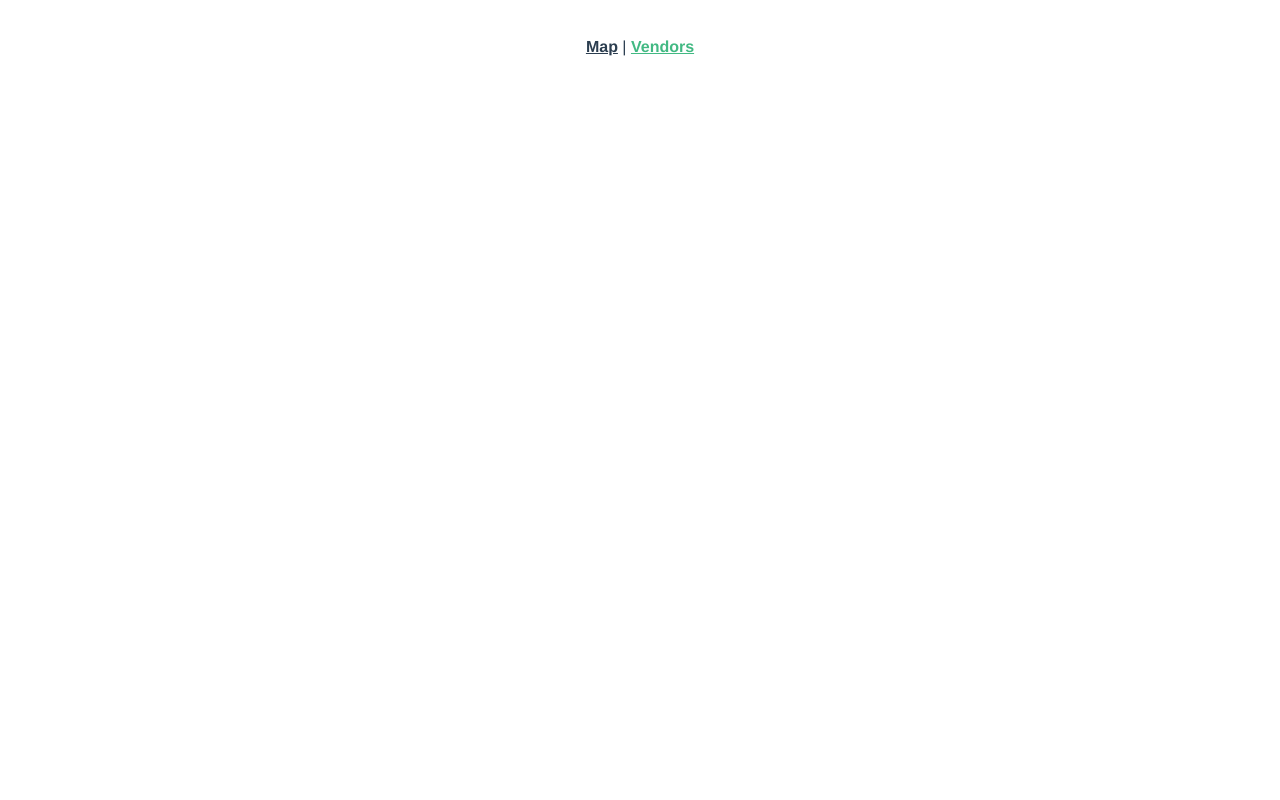
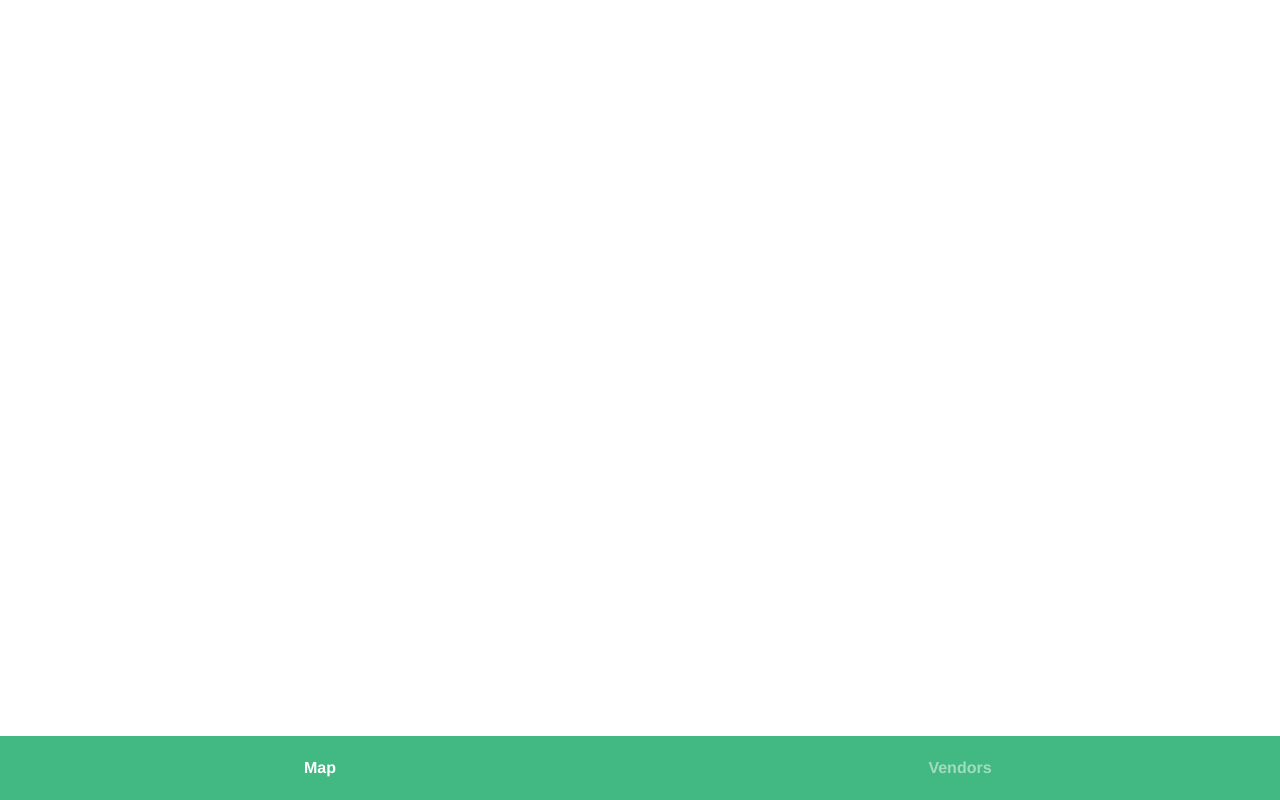
Before and after one commit to vml39/scavenger, a Vue app: page /vendors in a window 1280 px wide. Built offline with nearby package versions, Linux system fonts and the light colour scheme.

Commit message:
styled navigation

```diff
--- a/package.json
+++ b/package.json
@@ -21,7 +21,10 @@
     "babel-eslint": "^10.0.1",
     "eslint": "^5.16.0",
     "eslint-plugin-vue": "^5.0.0",
-    "vue-template-compiler": "^2.6.10"
+    "node-sass": "^4.13.0",
+    "sass-loader": "^8.0.0",
+    "vue-template-compiler": "^2.6.10",
+    "webpack": "^4.41.2"
   },
   "eslintConfig": {
     "root": true,
--- a/src/App.vue
+++ b/src/App.vue
@@ -1,31 +1,17 @@
 <template>
   <div id="app">
     <div id="nav">
-      <router-link to="/">Map</router-link> |
-      <router-link to="/vendors">Vendors</router-link>
+      <router-link to="/">
+        <div class="nav-button">Map</div>
+      </router-link>
+      <router-link to="/vendors">
+        <div class="nav-button">Vendors</div>
+      </router-link>
     </div>
     <router-view/>
   </div>
 </template>
 
-<style>
-#app {
-  font-family: 'Avenir', Helvetica, Arial, sans-serif;
-  -webkit-font-smoothing: antialiased;
-  -moz-osx-font-smoothing: grayscale;
-  text-align: center;
-  color: #2c3e50;
-}
-#nav {
-  padding: 30px;
-}
-
-#nav a {
-  font-weight: bold;
-  color: #2c3e50;
-}
-
-#nav a.router-link-exact-active {
-  color: #42b983;
-}
+<style lang="scss">
+  @import "./css/main.scss"
 </style>
--- /dev/null
+++ b/src/css/main.scss
@@ -0,0 +1,46 @@
+#app {
+  font-family: 'Avenir', Helvetica, Arial, sans-serif;
+  -webkit-font-smoothing: antialiased;
+  -moz-osx-font-smoothing: grayscale;
+  text-align: center;
+  color: #2c3e50;
+}
+#nav {
+  position: fixed;
+  bottom: 0;
+  left: 0;
+  display: flex;
+  justify-content: space-between;
+  align-items: center;
+  width: 100%;
+  box-sizing: border-box;
+  padding: 0;
+  background: #42b983;
+
+  a {
+    display: flex;
+    align-items: center;
+    flex: 1 0 0;
+    font-weight: bold;
+    height: 64px;
+    text-decoration: none;
+    transition: all 0.3s;
+
+    .nav-button {
+      width: 100%;
+      text-align: center;
+      color: white;
+      transition: all 0.3s;
+    }
+
+    &:active {
+      background: transparent;
+    }
+
+    &.router-link-exact-active .nav-button{
+      opacity: 0.5;
+    }
+  }
+
+
+}
--- a/src/views/Map.vue
+++ b/src/views/Map.vue
@@ -1,18 +1,14 @@
 <template>
-  <div class="home">
-    <img alt="Vue logo" src="../assets/logo.png">
-    <HelloWorld msg="Welcome to Your Vue.js App"/>
+  <div class="map">
   </div>
 </template>
 
 <script>
-// @ is an alias to /src
-import HelloWorld from '@/components/HelloWorld.vue'
 
 export default {
-  name: 'home',
+  name: 'map',
   components: {
-    HelloWorld
+
   }
 }
 </script>
```
Also changed, not shown: src/css/map.scss (added), 1 other file (tests, documents, lock files or other folders).
